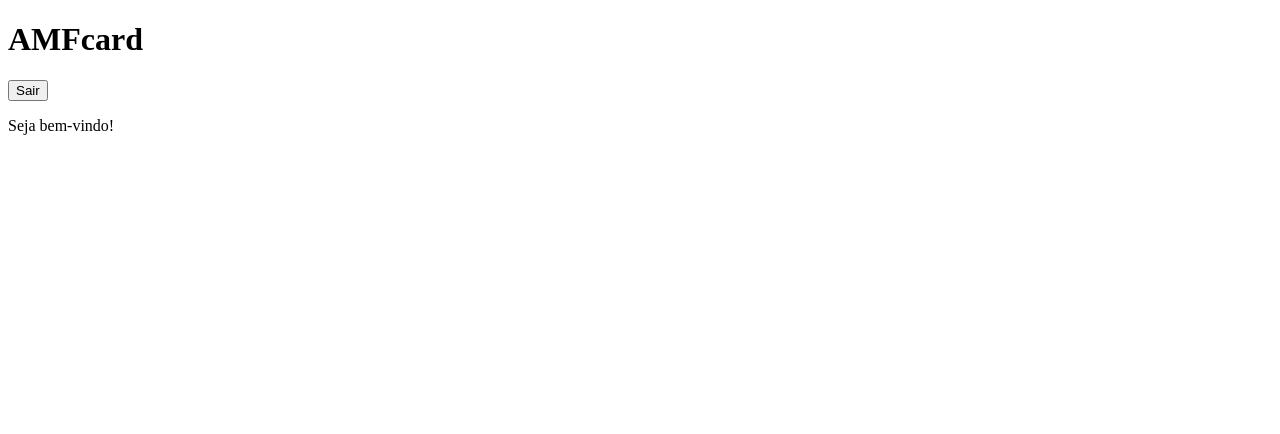
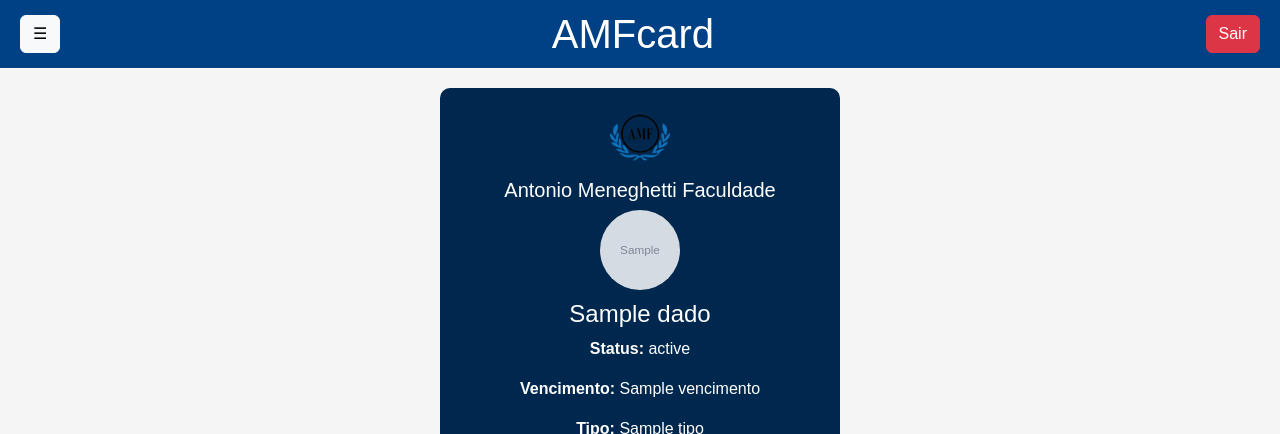
Before and after one commit to matheus-berger/amf_card, a Flask app: template templates/carteira.html in a window 1280 px wide. Shown: the top 434 px of the page. Run offline with Flask 3, Linux system fonts and the light colour scheme; the template is opened without the code that fills it: most values are stand-ins (such as "Sample title", 1, 10 or a date in 2020); grey boxes marked "Sample" are stand-in pictures.

Commit message:
Desenvolvimento da visualização automatica da carteira do aluno.  Changes to be committed: 	modified:   app.py 	modified:   routes.py 	new file:   static/img/logo_amf.png 	modified:   templates/carteira.html

```diff
--- a/app.py
+++ b/app.py
@@ -1,5 +1,6 @@
 # Importando as bibliotecas necessarias
 import random
+import secrets
 import string
 import uuid
 from datetime import datetime, timedelta
@@ -13,8 +14,8 @@ app = Flask(__name__)
 # Importando o conteudo de routes
 import routes
 
-# Configurar a chave secreta para formulários
-app.config['SECRET_KEY'] = '77712144'
+# Configurar a chave secreta
+app.secret_key = secrets.token_hex(16)  # Gera uma chave hexadecimal de 32 caracteres
 
 # Criando a estrutura do banco de dados
 app.config['SQLALCHEMY_DATABASE_URI'] = 'sqlite:///amf_card.db'
@@ -193,40 +194,3 @@ if __name__ == "__main__":
     with app.app_context():
         db.create_all()  # Cria o banco e tabelas, se ainda não existirem
     app.run(debug=True)  # Inicia o servidor Flask
-
-    """
-        # Criar um cadastro de usuário
-        cadastro = Cadastro_Usuario(
-            nome="João Silva",
-            email="joao.silva@email.com",
-            ra="123456",
-            senha="hashed_password"
-        )
-        resultado = cadastro.cadastrar_usuario()
-        print(resultado)
-
-        # Tentar cadastrar o mesmo RA novamente
-        cadastro_repetido = Cadastro_Usuario(
-            nome="Maria Oliveira",
-            email="maria.oliveira@email.com",
-            ra="123456",
-            senha="hashed_password2"
-        )
-        resultado_repetido = cadastro_repetido.cadastrar_usuario()
-        print(resultado_repetido)
-
-        # Teste com dados corretos
-        login = Login_Usuario(ra="123456", senha="hashed_password")
-        resultado = login.autenticar()
-        print(resultado)  # Ex.: "Login bem-sucedido! Bem-vindo, João Silva."
-
-        # Teste com RA inexistente
-        login = Login_Usuario(ra="654321", senha="minhasenha")
-        resultado = login.autenticar()
-        print(resultado)  # Ex.: "RA não encontrado."
-
-        # Teste com senha incorreta
-        login = Login_Usuario(ra="123456", senha="senhaerrada")
-        resultado = login.autenticar()
-        print(resultado)  # Ex.: "Senha incorreta."
-    """
--- a/templates/carteira.html
+++ b/templates/carteira.html
@@ -3,15 +3,77 @@
 <head>
     <meta charset="UTF-8">
     <meta name="viewport" content="width=device-width, initial-scale=1.0">
-    <title>Carteira</title>
+    <title>Carteira - AMFcard</title>
+    <link href="https://cdn.jsdelivr.net/npm/bootstrap@5.3.0-alpha3/dist/css/bootstrap.min.css" rel="stylesheet">
+    <style>
+        body {
+            background-color: #f5f5f5;
+            font-family: Arial, sans-serif;
+        }
+        .header {
+            display: flex;
+            justify-content: space-between;
+            align-items: center;
+            padding: 10px 20px;
+            background-color: #004085;
+            color: white;
+        }
+        .header h1 {
+            margin: 0;
+        }
+        .card-container {
+            margin: 20px auto;
+            max-width: 400px;
+            background-color: #00274d;
+            color: white;
+            border-radius: 10px;
+            padding: 20px;
+            text-align: center;
+        }
+        .card-container img.logo {
+            width: 60px;
+            height: auto;
+            margin-bottom: 10px;
+        }
+        .card-container img.foto {
+            width: 80px;
+            height: 80px;
+            border-radius: 50%;
+            margin-bottom: 10px;
+        }
+        .qr-code {
+            margin-top: 15px;
+        }
+    </style>
 </head>
 <body>
-    <header>
+    <!-- Header -->
+    <div class="header">
+        <div>
+            <button class="btn btn-light">&#9776;</button>
+        </div>
         <h1>AMFcard</h1>
-        <a href="{{ url_for('sair') }}">
-            <button>Sair</button>
-        </a>
-    </header>
-    <p>Seja bem-vindo!</p>
+        <div>
+            <a href="{{ url_for('sair') }}" class="btn btn-danger">Sair</a>
+        </div>
+    </div>
+
+    <!-- Carteira -->
+    <div class="card-container">
+        <img src="/static/img/logo_amf.png" alt="Logo AMF" class="logo">
+        <h5>Antonio Meneghetti Faculdade</h5>
+
+        <img src="{{ dados.foto }}" alt="Foto do Aluno" class="foto">
+        <h4>{{ dados.nome }}</h4>
+
+        <p><strong>Status:</strong> {{ dados.status }}</p>
+        <p><strong>Vencimento:</strong> {{ dados.vencimento }}</p>
+        <p><strong>Tipo:</strong> {{ dados.tipo }}</p>
+
+        <!-- QR Code -->
+        <div class="qr-code">
+            <img src="https://api.qrserver.com/v1/create-qr-code/?size=150x150&data={{ dados.codigo_qr }}" alt="QR Code">
+        </div>
+    </div>
 </body>
 </html>
```
Also changed, not shown: routes.py (+30 -1 lines), static/img/logo_amf.png (added).
